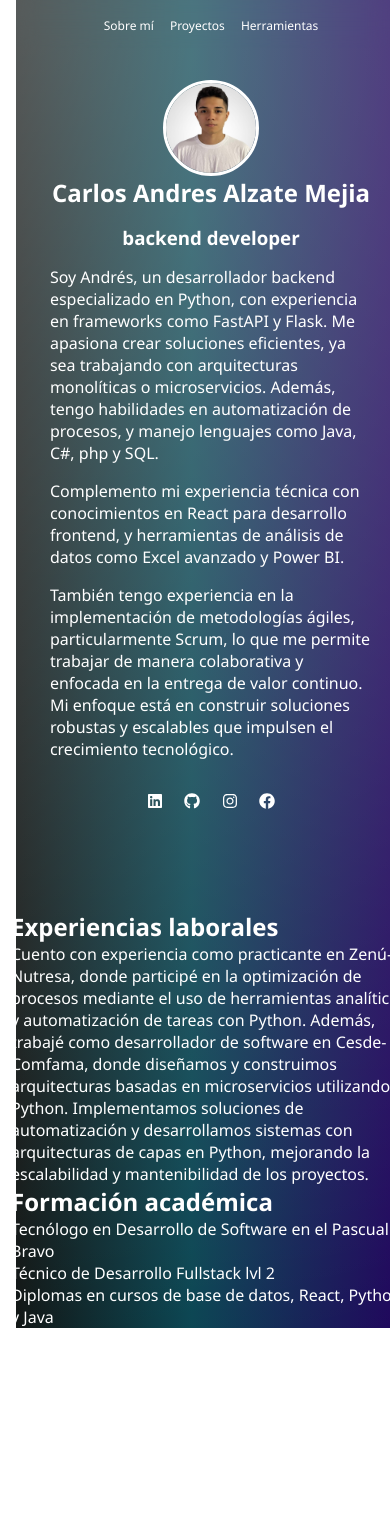
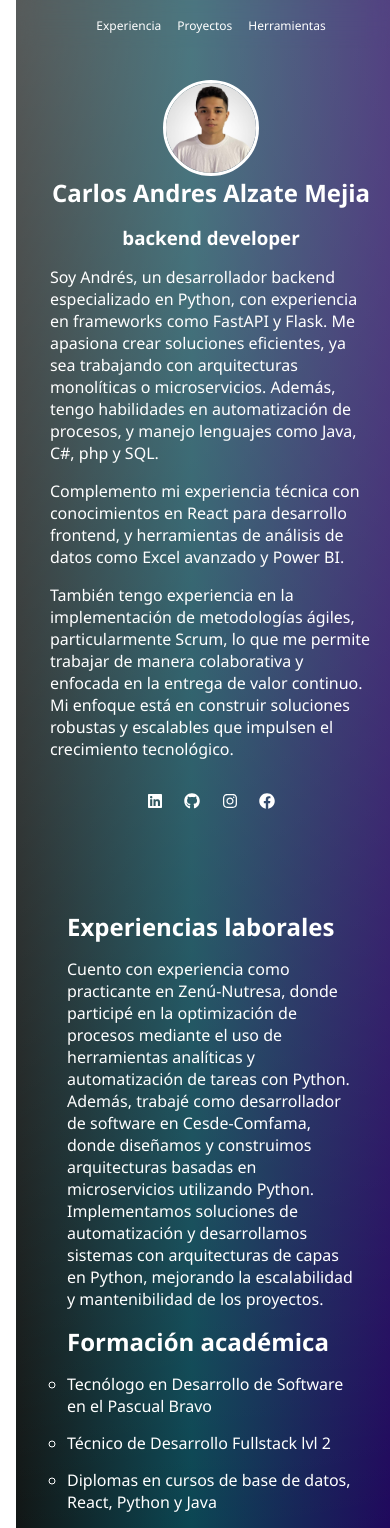
Before and after one commit to CarlosAlzate2003/Portafolio, a React (Vite) app: page / in a window 390 px wide. Shown: the top 1528 px of the page. Before the commit the page ends 1328 px from the top, so only its background shows below. Built offline with nearby package versions, Linux system fonts and the light colour scheme.

Commit message:
add responsive v2

```diff
--- a/src/components/Navbar.jsx
+++ b/src/components/Navbar.jsx
@@ -6,7 +6,7 @@ const Navbar = () => {
     <nav>
       <ul className="Navbar-ul">
         <li className="Navbar-li">
-          <Link to="/">Sobre mí</Link>
+          <Link to="/">Experiencia</Link>
         </li>
         <li className="Navbar-li">
           <Link to="/proyectos">Proyectos</Link>
--- a/src/css/pages/Home.css
+++ b/src/css/pages/Home.css
@@ -5,12 +5,17 @@ body{
 
 li p{
     width: 30rem;
+    margin-top: 15px;
 }
 
 .Home-ul{
     display: flex;
     flex-direction: column;
     list-style: none;
+}
+
+.Home-ul li p{
+    margin-bottom: 15px;
 }
 
 @media (max-width: 768px) {
@@ -21,6 +26,6 @@ li p{
 
 @media (max-width: 510px) {
     li p{
-        width: 25rem;
+        width: 18rem;
     }
 }
--- a/src/css/pages/Projects.css
+++ b/src/css/pages/Projects.css
@@ -38,6 +38,11 @@
     border-radius: 30px;
     box-shadow: 0 4px 10px rgba(0, 0, 0, 0.2);
     transition: transform 0.2s, box-shadow 0.2s;
+    margin-bottom: 15px;
+}
+
+.projects-ul p{
+    margin-bottom: 20px;
 }
 
 .projects-ul li a:hover{
--- a/src/css/pages/Tools.css
+++ b/src/css/pages/Tools.css
@@ -50,7 +50,7 @@
     }
 }
 
-@media (max-width: 480px) {
+@media (max-width: 505px) {
     .flex-item {
         flex: 1 1 100%;
         margin: 4px 0;
```
